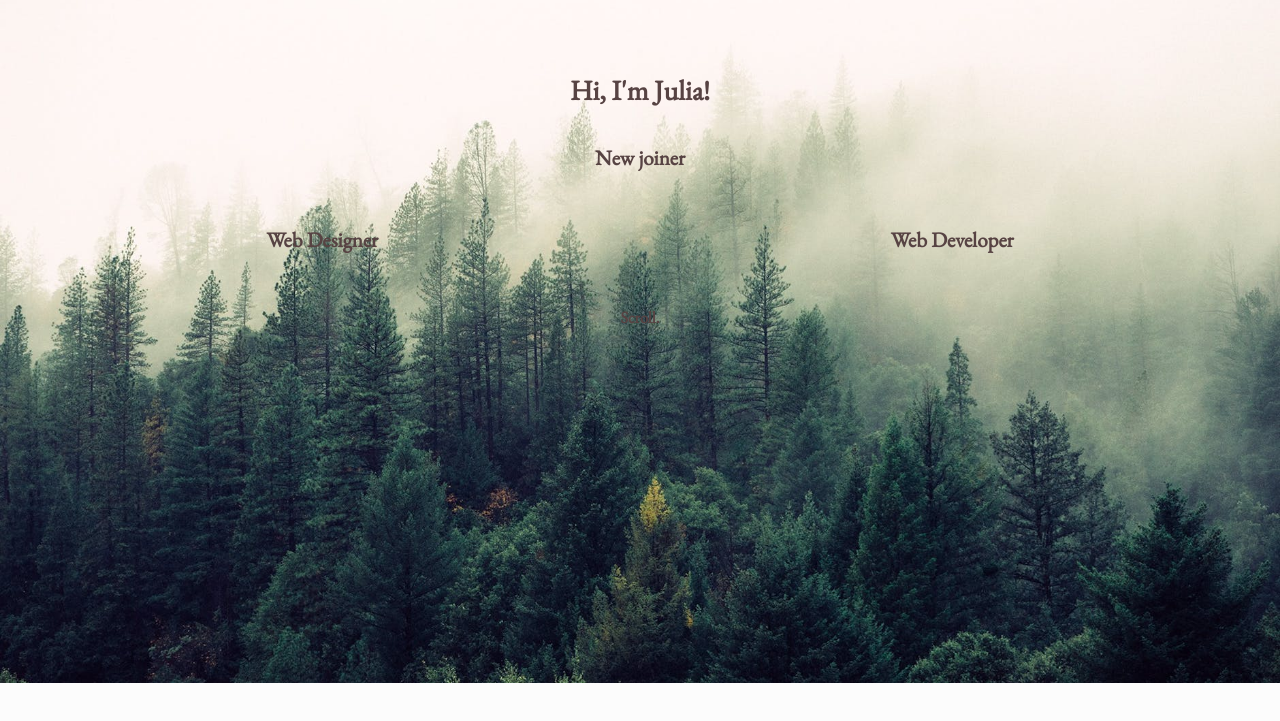
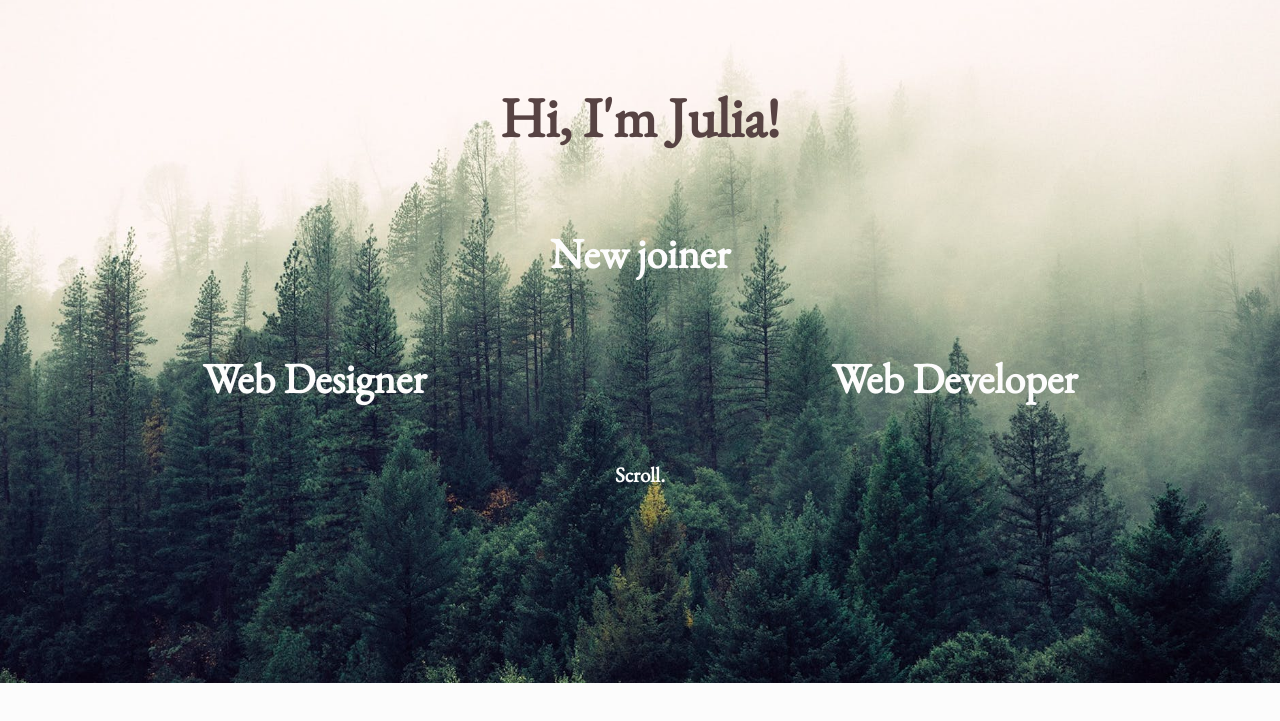
Before and after one commit to WiliTheSParrow/portfolio_wilithesparrow, a plain HTML site: page public/index.html in a window 1280 px wide. Shown: the part 117-838 px from the top of the page. Drawn offline with nearby package versions, Linux system fonts and the light colour scheme; a web font is replaced by a local one.

Commit message:
getting there

```diff
--- a/public/style/style.scss
+++ b/public/style/style.scss
@@ -46,6 +46,23 @@ html {
         background-attachment: fixed;
         position: relative;
 
+        h1{
+            // font-size: 97px;
+            font-size: 4rem;
+        }
+
+        h2{
+            // font-size: 80px;
+            font-size: 3rem;
+            color: color(whiteGrey);
+        }
+
+        h3{
+            // font-size: 40px;
+            font-size: 1.5rem;
+            color: color(whiteGrey);
+        }
+
         .content {
             width: 100%;
             position: absolute;
@@ -56,20 +73,22 @@ html {
                 display: flex;
                 flex-direction: column;
                 align-items: center;
-                padding: 10px;
+
+
+
             }
 
             #middleText {
                 display: flex;
                 justify-content: space-around;
-                padding: 10px;
+
             }
 
             #bottomText {
                 display: flex;
                 flex-direction: column;
                 align-items: center;
-                padding: 10px;
+
             }
         }
 
```
Also changed, not shown: public/style/style.css, 1 other file.
